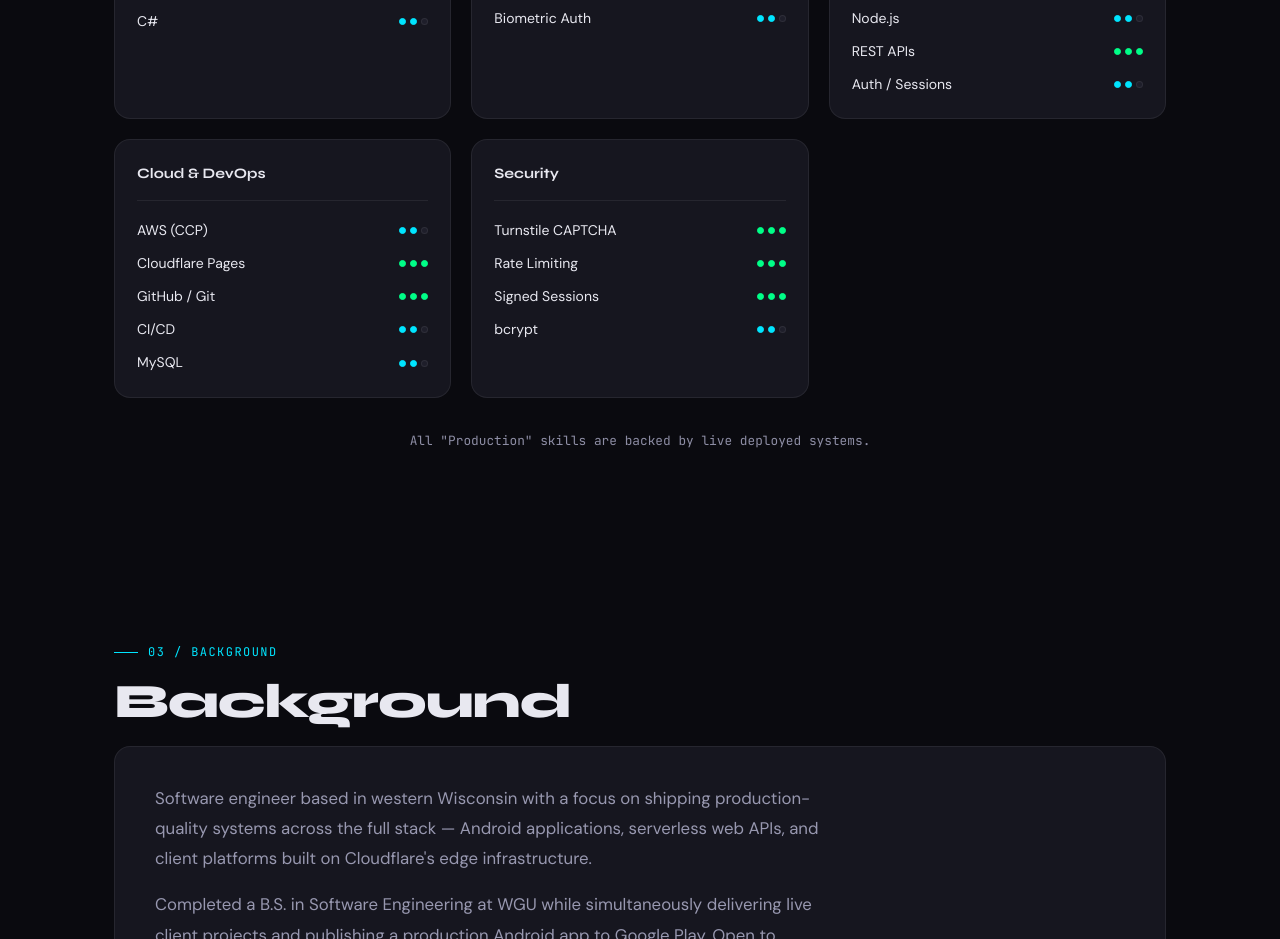
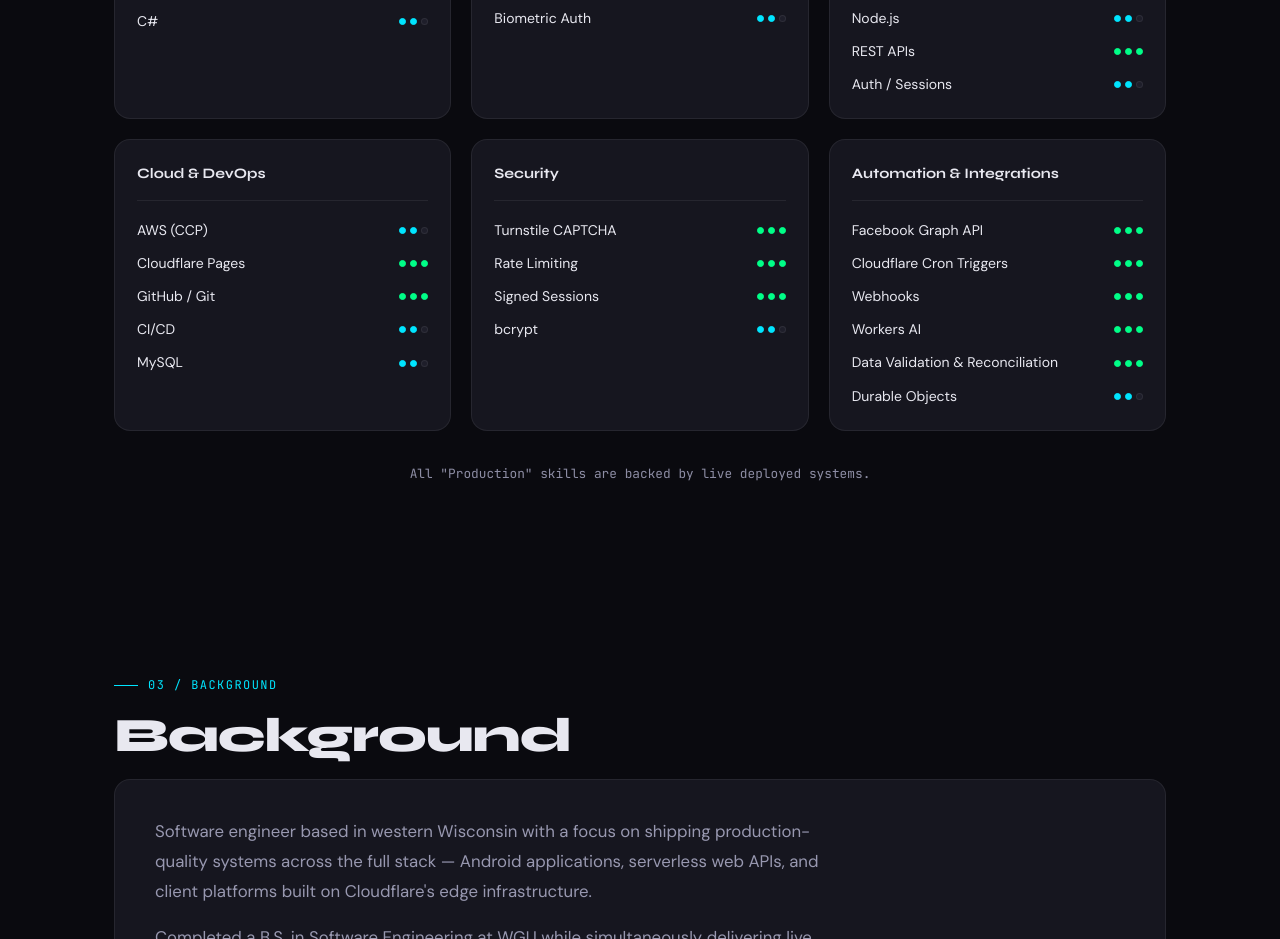
Before and after one commit to joshua-werlein/portfolio, a React (Vite) app: page / in a window 1280 px wide. Shown: the part 2840-3779 px from the top of the page. Built offline with nearby package versions, Linux system fonts and the light colour scheme; no server answers.

Commit message:
Add automation and integrations to technical stack

```diff
--- a/src/components/Skills.jsx
+++ b/src/components/Skills.jsx
@@ -53,6 +53,18 @@ const SKILL_GROUPS = [
       { name: 'Rate Limiting', level: 3 },
       { name: 'Signed Sessions', level: 3 },
       { name: 'bcrypt', level: 2 },
+    ],
+  },
+  {
+    category: 'Automation & Integrations',
+    icon: null,
+    skills: [
+      { name: 'Facebook Graph API', level: 3 },
+      { name: 'Cloudflare Cron Triggers', level: 3 },
+      { name: 'Webhooks', level: 3 },
+      { name: 'Workers AI', level: 3 },
+      { name: 'Data Validation & Reconciliation', level: 3 },
+      { name: 'Durable Objects', level: 2 },
     ],
   },
 ]
```
